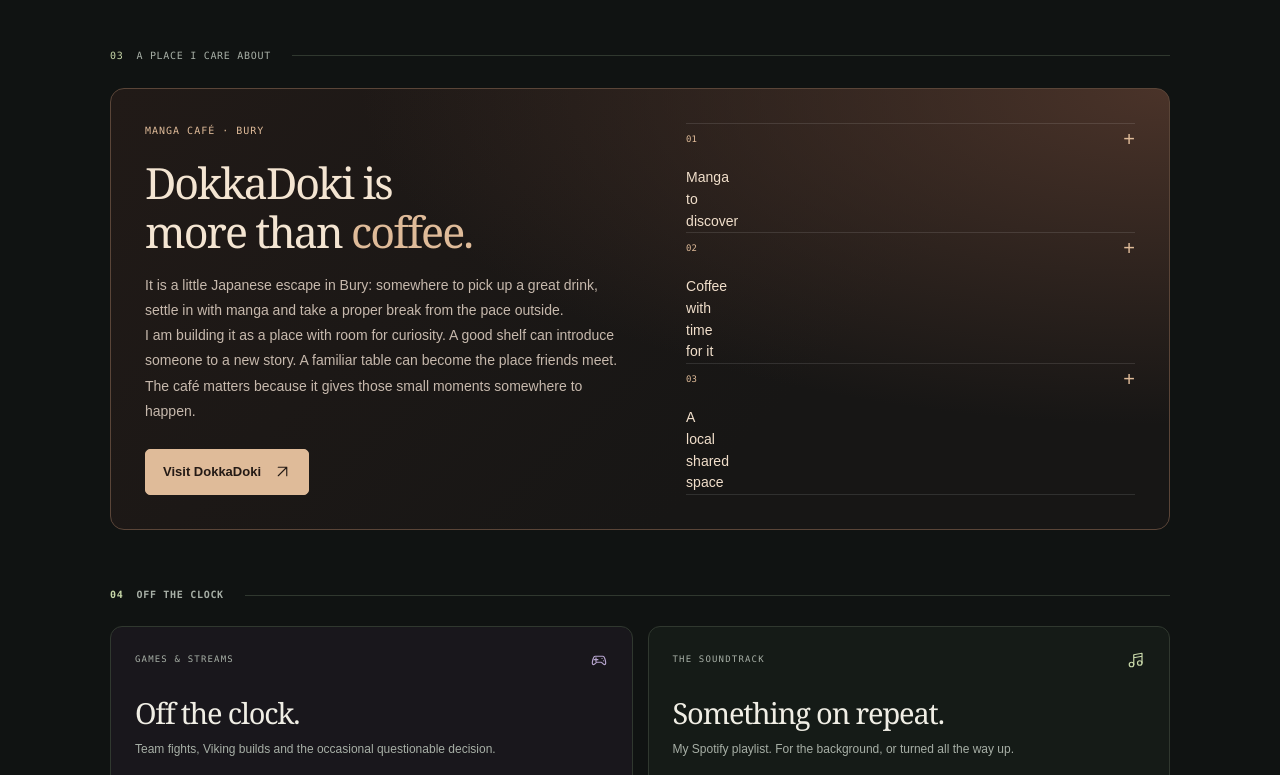
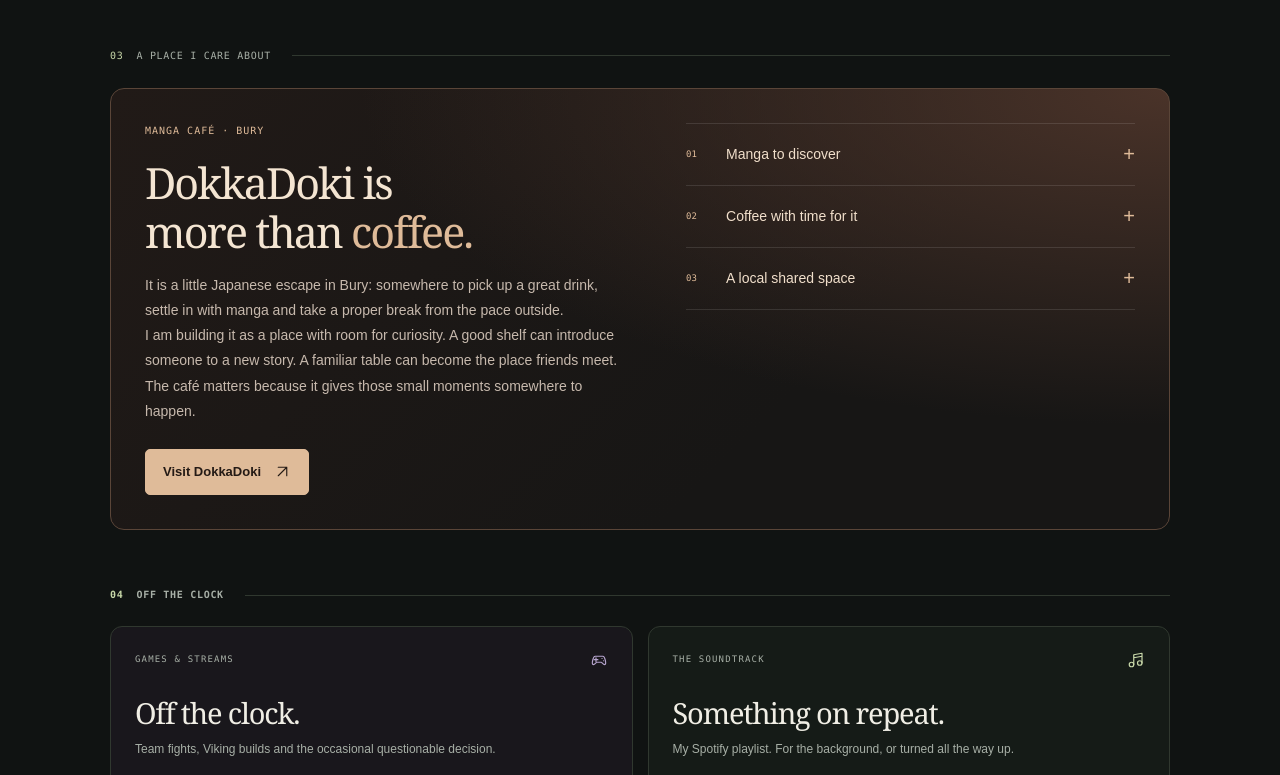
Before and after one commit to zayninrevolt/thisisme, a website: page index.html in a window 1280 px wide. Shown: the part 1600-2375 px from the top of the page. Drawn offline with Linux system fonts and the light colour scheme.

Commit message:
Fix DokkaDoki disclosure labels on desktop

```diff
--- a/home.css
+++ b/home.css
@@ -289,9 +289,10 @@
 .dokkadoki-button:hover{background:#f1d3b6}
 .dokkadoki-values{border-top:1px solid #ffffff1c}
 .dokkadoki-values details{border-bottom:1px solid #ffffff1c}
-.dokkadoki-values summary{min-height:61px;display:grid;grid-template-columns:28px 1fr;gap:12px;font-size:14px;color:#f1dfcb}
+.dokkadoki-values summary{min-height:61px;display:grid;grid-template-columns:28px minmax(0,1fr) auto;gap:12px;font-size:14px;color:#f1dfcb}
 .dokkadoki-values summary span{font-family:var(--mono);font-size:9px;color:#dfbb99}
-.dokkadoki-values summary::after{grid-column:2;grid-row:1;margin-left:auto;color:#dfbb99}
+.dokkadoki-values summary strong{font:inherit;font-weight:500}
+.dokkadoki-values summary::after{grid-column:3;grid-row:1;margin-left:0;color:#dfbb99}
 .dokkadoki-values p{margin:0;padding:0 0 17px 40px;color:#baaca2;font-size:12px;line-height:1.65}
 .personal-grid-two{grid-template-columns:1fr 1fr}
 .personal-grid-two .tile{min-height:264px}
--- a/index.html
+++ b/index.html
@@ -114,7 +114,7 @@
 <div class="section-label"><span>03</span> A place I care about</div>
 <div class="dokkadoki-panel">
 <div class="dokkadoki-copy"><p class="dokkadoki-kicker">Manga café · Bury</p><h2 id="dokkadoki-title">DokkaDoki is<br>more than <em>coffee.</em></h2><p>It is a little Japanese escape in Bury: somewhere to pick up a great drink, settle in with manga and take a proper break from the pace outside.</p><p>I am building it as a place with room for curiosity. A good shelf can introduce someone to a new story. A familiar table can become the place friends meet. The café matters because it gives those small moments somewhere to happen.</p><a class="dokkadoki-button" href="https://dokkadoki.co.uk/">Visit DokkaDoki <svg class="nav-icon" viewBox="0 0 24 24" aria-hidden="true"><path d="M6 18 18 6M6 6h12v12"/></svg></a></div>
-<div class="dokkadoki-values" aria-label="What DokkaDoki is about"><details><summary><span>01</span>Manga to discover</summary><p>A collection made for getting lost in something new, whether you arrive knowing exactly what you want or need a recommendation.</p></details><details><summary><span>02</span>Coffee with time for it</summary><p>A drink is not just a hand-off. It is part of making the space comfortable enough to slow down and stay awhile.</p></details><details><summary><span>03</span>A local shared space</summary><p>A place for people with overlapping interests to come together, chat, read and make a small corner of Bury feel different.</p></details></div>
+<div class="dokkadoki-values" aria-label="What DokkaDoki is about"><details><summary><span>01</span><strong>Manga to discover</strong></summary><p>A collection made for getting lost in something new, whether you arrive knowing exactly what you want or need a recommendation.</p></details><details><summary><span>02</span><strong>Coffee with time for it</strong></summary><p>A drink is not just a hand-off. It is part of making the space comfortable enough to slow down and stay awhile.</p></details><details><summary><span>03</span><strong>A local shared space</strong></summary><p>A place for people with overlapping interests to come together, chat, read and make a small corner of Bury feel different.</p></details></div>
 </div>
 </section>
 <section class="personal" id="personal" aria-labelledby="personal-title">
```
Also changed, not shown: test/browser/homepage.spec.js (+3 -0 lines).
